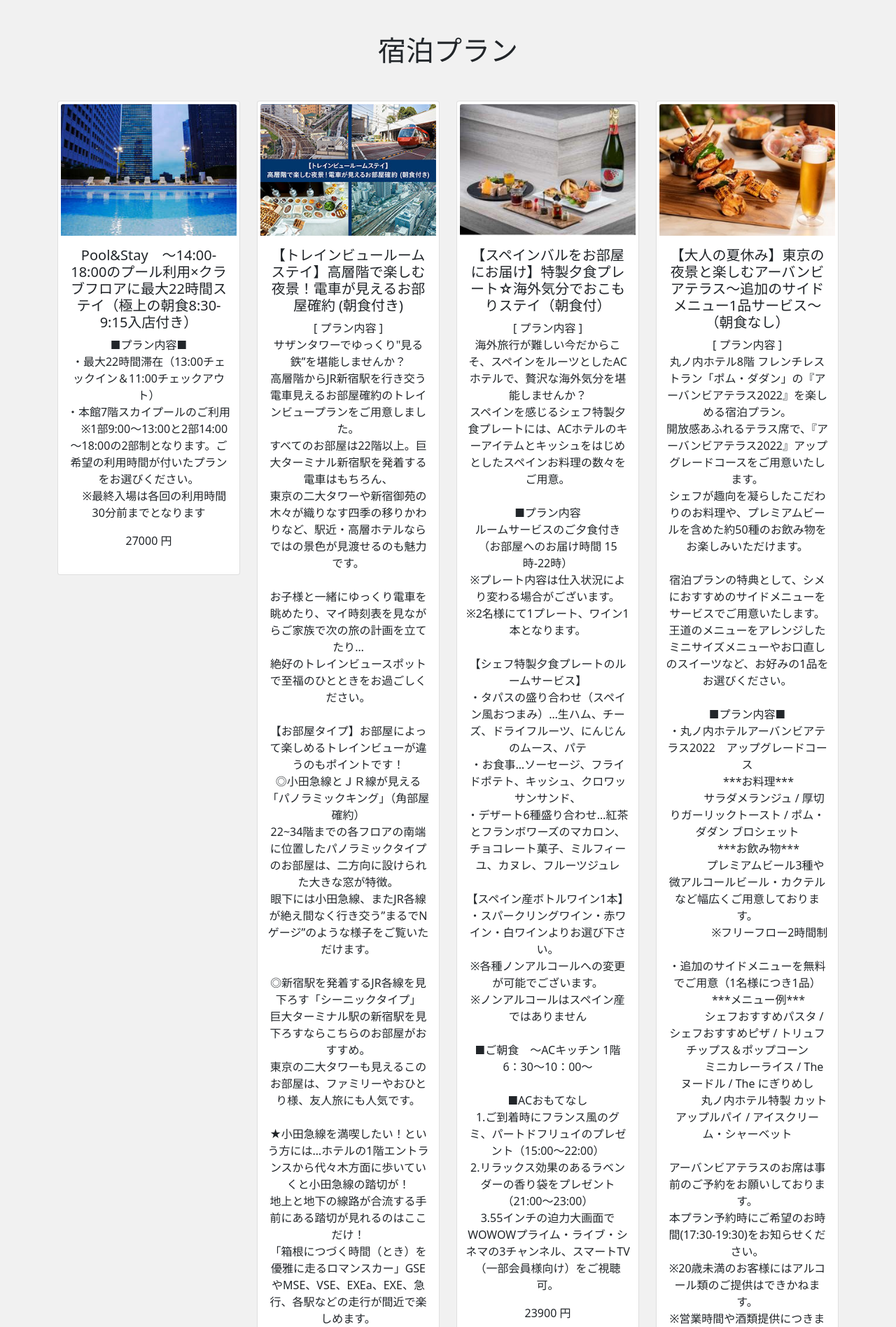
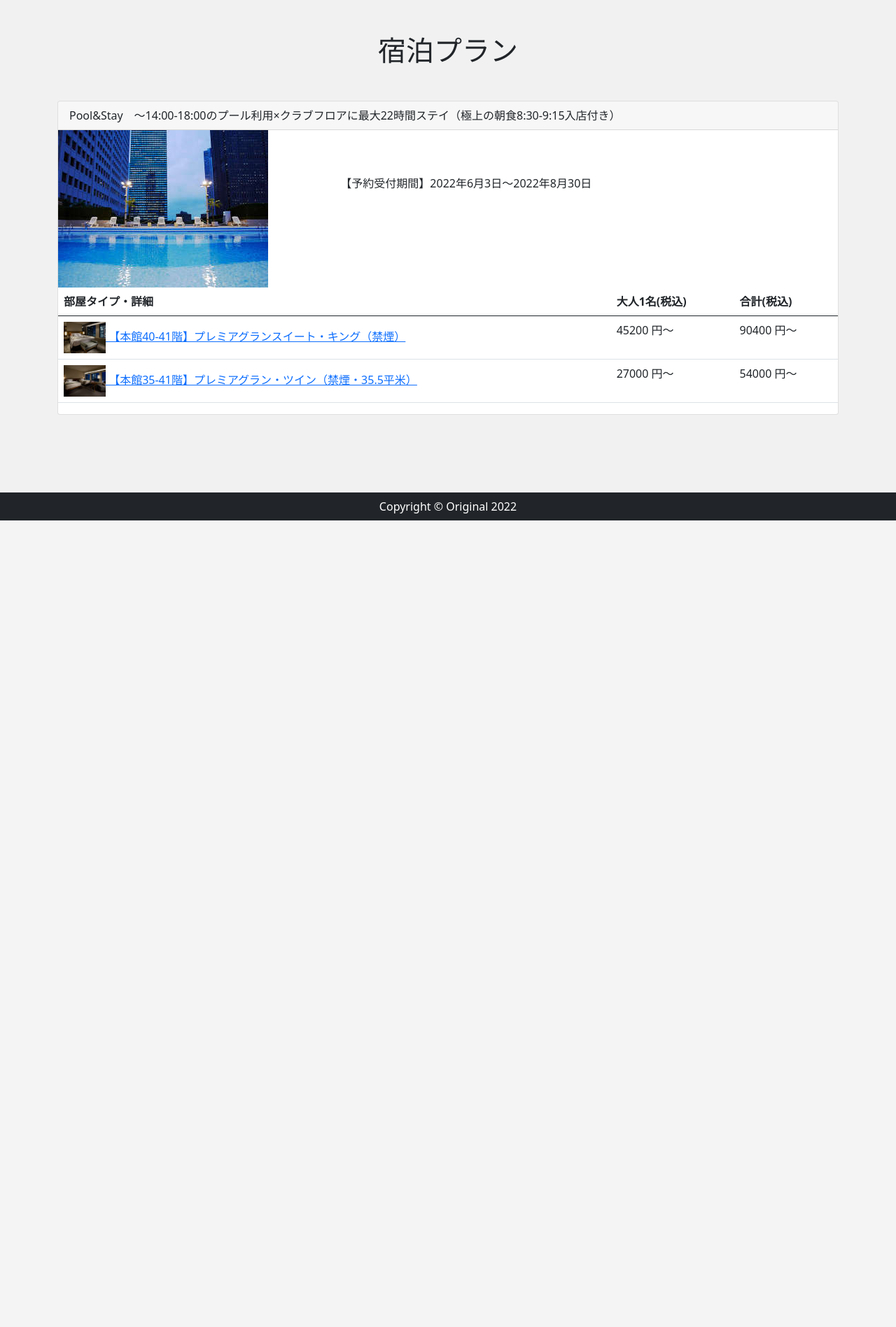
Before and after one commit to Ko-Ta07/HotelReservationApplication, a Django app: page /hotel/1/plan/ in a window 1280 px wide. Shown: the part 56-1953 px from the top of the page at 70% size. After the commit the page ends 800 px from the top, so only its background shows below. Run offline with Django 4.2, Linux system fonts and the light colour scheme; data comes from the database, SQL or seed files in the repository; both versions use the stored data as it was after the commit; some libraries are stand-ins or nearby versions.

Commit message:
プラン画面に大人一名あたりと合計金額を表示させました

```diff
--- a/app/admin.py
+++ b/app/admin.py
@@ -1,7 +1,10 @@
 from django.contrib import admin
 from .models import Hotel, Room, Booking, BookingPlan
+
+class BookingPlanAdmin(admin.ModelAdmin):
+    filter_horizontal = ('room',)
 
 admin.site.register(Hotel)
 admin.site.register(Room)
 admin.site.register(Booking)
-admin.site.register(BookingPlan)
+admin.site.register(BookingPlan, BookingPlanAdmin)
--- a/app/models.py
+++ b/app/models.py
@@ -24,18 +24,21 @@ class Room(models.Model):
     image = models.ImageField(upload_to='images', verbose_name='部屋イメージ画像', null=True, blank=True)
     name = models.CharField('部屋名',max_length=100)
     number_of_guest = models.IntegerField(verbose_name='宿泊人数')
-    roomcharge = models.IntegerField(verbose_name='金額')
+    roomcharge = models.IntegerField(verbose_name='大人1名(税込)')
+    total_amount = models.IntegerField(verbose_name='合計(税込)', default=None, null=True)
     no_smoking = models.BooleanField(verbose_name='禁煙ルーム',default=True)
     outdoor_bath = models.BooleanField(verbose_name='露天風呂',default=True)
 
     def __str__(self):
-        return self.name
+        return f'{self.name}（{self.hotel}）'
 
 # 宿泊プランモデルクラス
 class BookingPlan(models.Model):
+    hotel = models.ForeignKey(Hotel, on_delete=models.CASCADE, default=None, null=True)
     planname = models.CharField('プラン名', max_length=100)
     description = models.TextField('プラン説明', default='')
-    roomcharge = models.IntegerField(verbose_name='金額')
+    roomcharge = models.IntegerField(verbose_name='大人1名(税込)')
+    total_amount = models.IntegerField(verbose_name='合計(税込)', default=None, null=True)
     start_reception = models.DateField(verbose_name='受付開始日')
     end_reception = models.DateField(verbose_name='受付終了日')
     image = models.ImageField(upload_to='images', verbose_name='プランイメージ画像', null=True, blank=True)
--- a/app/templates/app/plan.html
+++ b/app/templates/app/plan.html
@@ -2,22 +2,55 @@
 
 {% block content %}
 
-<div class="text-center my-5">
-    <div class="mb-5">
+<div class="my-5">
+    <div class="mb-5 text-center">
         <h1>宿泊プラン</h1>
     </div>
-    <div class="row">
+    <div>
         {% for plan in object_list %}
-            <div class="col-lg-3 col-md-6">
-                <div class="card img-thumbnail planlist mb-3">
-                    <img src="{{ plan.image.url }}" alt="" class="card-img-top card-thum">
-                    <div class="card-body text-center px-2 py-3">
-                        <h5 class="font-weight-bold">{{ plan.planname }}</h5>
-                        <p>{{ plan.description|linebreaksbr }}</p>
-                        <p>{{ plan.roomcharge }} 円</p>
-                    </div>
+
+        <div class="card mb-3">
+            <div class="card-header">{{ plan.planname }}</div>
+            <div class="row g-0">
+              <div class="col-md-4">
+                <img src="{{ plan.image.url }}" alt="...">
+              </div>
+              <div class="col-md-8">
+                <div class="card-body">
+                  <h5 class="card-title"></h5>
+                  <p class="card-text">【予約受付期間】{{ plan.start_reception }}〜{{ plan.end_reception }}</p>
+                  <p class="card-text"><small class="text-muted"></small></p>
                 </div>
+              </div>
             </div>
+            <table class="table">
+                <thead>
+                    <tr>
+                        <th>部屋タイプ・詳細</th>
+                        <th>大人1名(税込)</th>
+                        <th>合計(税込)</th>
+                    </tr>
+                </thead>
+                <tbody>
+                    {% for room in plan.room.all %}
+                    <tr>
+                        <td>
+                            <a href="#">
+                                <img src="{{ room.image.url }}" style="width:60px;">
+                                {{ room.name }}
+                            </a>
+                        </td>
+                        <td>
+                            {{ room.roomcharge }} 円～
+                        </td>
+                        <td>
+                            {{ room.total_amount }} 円～
+                        </td>
+                    </tr>
+                    {% endfor %}
+                </tbody>
+            </table>
+          </div>
         {% endfor %}
     </div>
 </div>
--- a/app/views.py
+++ b/app/views.py
@@ -18,4 +18,6 @@ class HotelView(ListView):
 
 class PlanView(ListView):
     template_name = 'app/plan.html'
-    model = BookingPlan
+
+    def get_queryset(self):
+        return BookingPlan.objects.filter(hotel__pk=self.kwargs['pk'])
```
Also changed, not shown: app/migrations/0008_bookingplan_hotel_alter_bookingplan_image_and_more.py (added), app/migrations/0009_room_total_amount_alter_room_roomcharge.py (added), app/migrations/0010_bookingplan_total_amount_and_more.py (added), db.sqlite3, media/images/PoolStay_o5kYMX7.jpg (added), media/images/京王プラザホテルプレミアグランスイートキング.jpg (added).
